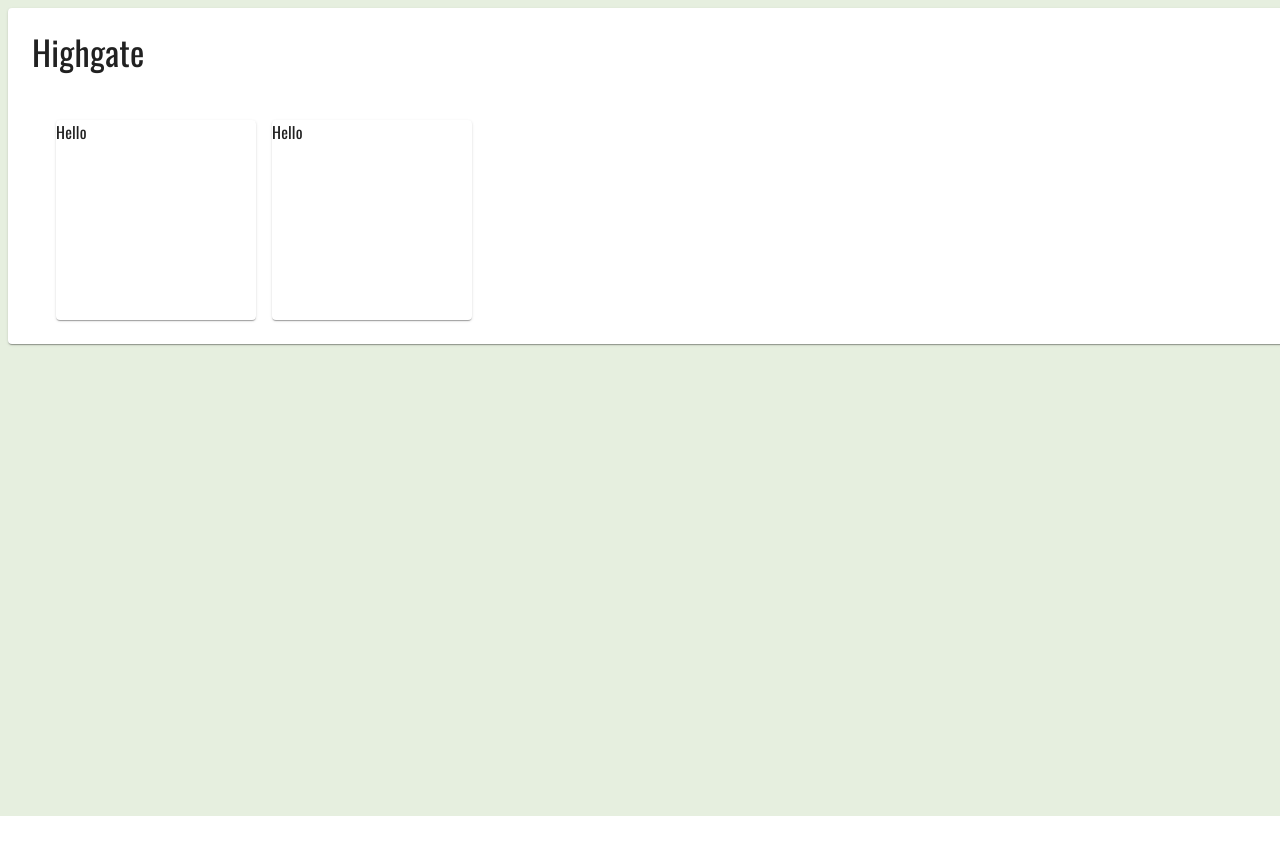
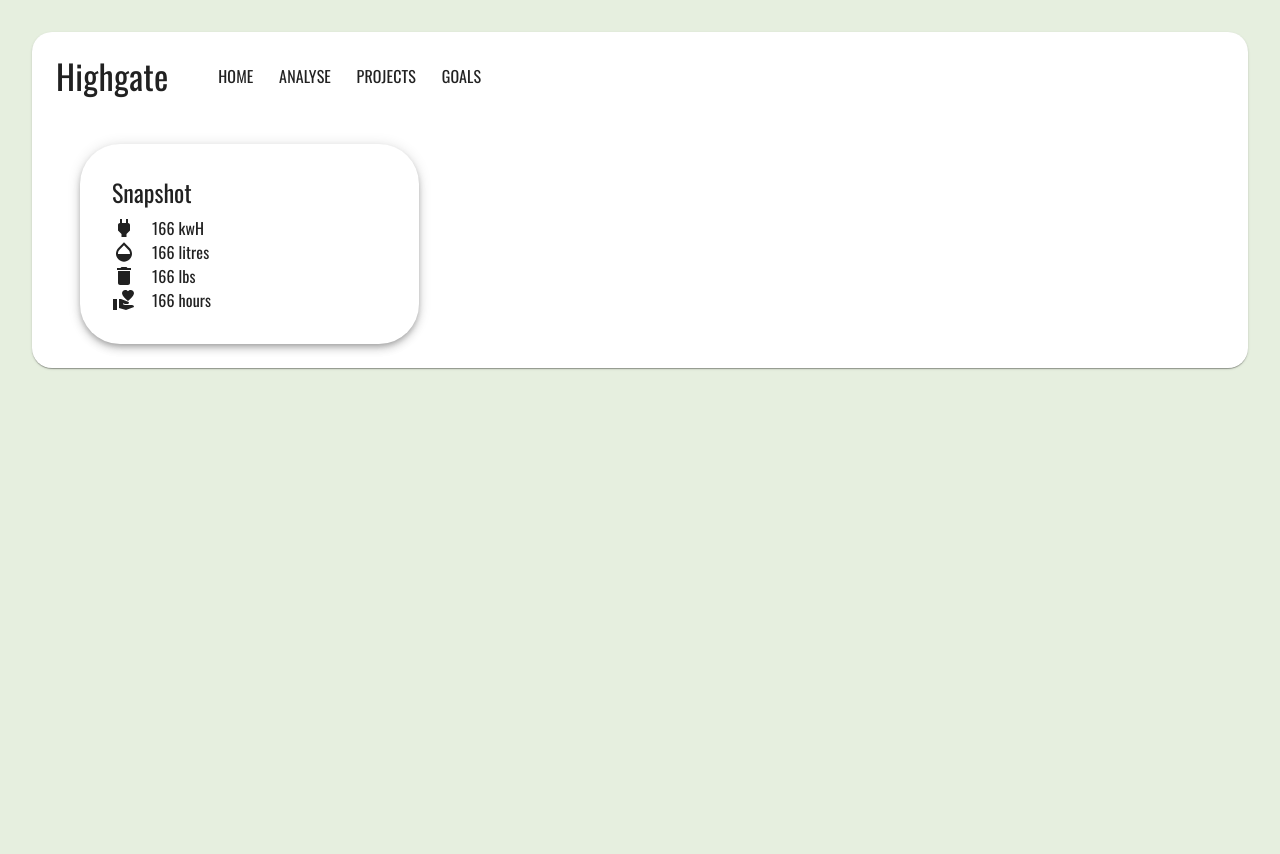
Before and after one commit to nirbhaysinghnarang/highgate_ems, a React (Create React App) app: page /home in a window 1280 px wide. Shown: the top 854 px of the page. Before the commit the page ends 816 px from the top, so only its background shows below. Built offline with nearby package versions, Linux system fonts and the light colour scheme.

Commit message:
Add Snapshot component

```diff
--- a/src/App.css
+++ b/src/App.css
@@ -1,4 +1,5 @@
 body {
   margin: 0;
   padding: 0;
+  overflow-x: hidden;
 }
--- a/src/App.js
+++ b/src/App.js
@@ -13,9 +13,8 @@ function App() {
       <Box
         sx={{
           height: "100vh",
-          width: "100vw",
           backgroundColor: "#E6EFDF",
-          padding: 1,
+          padding: 4,
         }}
       >
         <Router>
--- a/src/Components/NavBar.js
+++ b/src/Components/NavBar.js
@@ -25,10 +25,25 @@ export default function NavBar() {
         <Stack
           direction="row"
           flex={1}
+          display="flex"
           justifyContent="space-between"
           alignItems={"center"}
         >
           <Typography variant="h4">Highgate</Typography>
+
+          <Stack
+            ml={5}
+            direction="row"
+            flex={1}
+            spacing={2}
+            display="flex"
+            justifyContent={"space-evenly"}
+          >
+            <Typography variant="subtitle1">HOME</Typography>
+            <Typography variant="subtitle1">ANALYSE</Typography>
+            <Typography variant="subtitle1">PROJECTS</Typography>
+            <Typography variant="subtitle1">GOALS</Typography>
+          </Stack>
         </Stack>
       </ToolbarStyle>
     </Box>
--- a/src/Components/Page.js
+++ b/src/Components/Page.js
@@ -5,7 +5,7 @@ import NavBar from "./NavBar";
 import { Card, Stack } from "@mui/material";
 // ----------------------------------------------------------------------
 const Page = forwardRef(({ children, title = "", ...other }, ref) => (
-  <Card ref={ref} {...other}>
+  <Card p={2} sx={{ borderRadius: 5 }} ref={ref} {...other}>
     <Stack direction="column">
       <Helmet>
         <title>{title}</title>
--- /dev/null
+++ b/src/Components/Snapshot.js
@@ -0,0 +1,44 @@
+import React from "react";
+import { Stack, Typography, Card } from "@mui/material";
+import { Power, Opacity, Delete, VolunteerActivism } from "@mui/icons-material";
+
+function SnapshotElement({ snapshotIcon, text }) {
+  return (
+    <Stack direction="row" spacing={2} alignItems="center">
+      {snapshotIcon}
+      <Typography variant="body1">{text}</Typography>
+    </Stack>
+  );
+}
+export default function Snapshot({ power, water, waste, hours }) {
+  return (
+    <Card
+      sx={{ flexGrow: 1, width: "100%", padding: 4, borderRadius: 10 }}
+      elevation={5}
+    >
+      <Typography variant="h5" gutterBottom>
+        {" "}
+        Snapshot
+      </Typography>
+
+      <Stack direction="column">
+        <SnapshotElement
+          snapshotIcon={<Power></Power>}
+          text={power}
+        ></SnapshotElement>
+        <SnapshotElement
+          snapshotIcon={<Opacity></Opacity>}
+          text={water}
+        ></SnapshotElement>
+        <SnapshotElement
+          snapshotIcon={<Delete></Delete>}
+          text={waste}
+        ></SnapshotElement>
+        <SnapshotElement
+          snapshotIcon={<VolunteerActivism></VolunteerActivism>}
+          text={hours}
+        ></SnapshotElement>
+      </Stack>
+    </Card>
+  );
+}
--- a/src/CoreScreens/HomeScreen.js
+++ b/src/CoreScreens/HomeScreen.js
@@ -1,8 +1,7 @@
 import { styled } from "@mui/material/styles";
 import { Box, Container, Typography, Stack, Card } from "@mui/material";
 import Page from "../Components/Page";
-import { Toolbar } from "@mui/material";
-import NavBar from "../Components/NavBar";
+import Snapshot from "../Components/Snapshot";
 const RootStyle = styled(Page)(({ theme }) => ({
   overflowY: "scroll",
   [theme.breakpoints.up("md")]: {
@@ -13,21 +12,24 @@ const RootStyle = styled(Page)(({ theme }) => ({
 export default function HomeScreen() {
   return (
     <RootStyle title="Home | Highgate EMS ">
-      <Container maxWidth="lg">
+      <Container maxWidth="lg" sx={{ display: "flex", flex: 1 }}>
         <Box component="main" sx={{ flexGrow: 1, p: 3 }}>
-          <Stack direction="column" sx={{ width: "100%", height: "100%" }}>
+          <Stack
+            direction="column"
+            sx={{ width: "100%", height: "100%", display: "flex", flex: 1 }}
+          >
             <Stack
               direction="row"
               justifyContent="space-evenly"
               spacing={2}
               sx={{ width: "100%" }}
             >
-              <Card sx={{ flexGrow: 1, width: 200, height: 200 }}>
-                <Typography> Hello</Typography>
-              </Card>
-              <Card sx={{ flexGrow: 1, width: 200, height: 200 }}>
-                <Typography> Hello</Typography>
-              </Card>
+              <Snapshot
+                power="166 kwH"
+                waste="166 lbs"
+                water="166 litres"
+                hours="166 hours"
+              ></Snapshot>
             </Stack>
           </Stack>
         </Box>
```
Also changed, not shown: package.json (+4 -4 lines), 1 other file (tests, documents, lock files or other folders).
